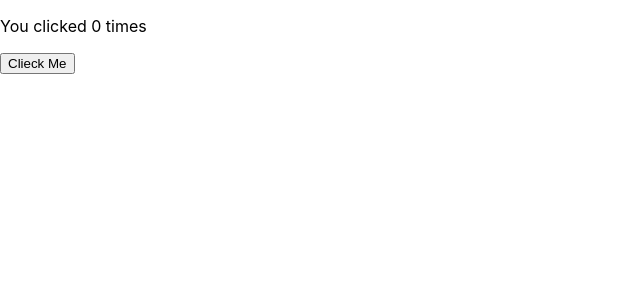
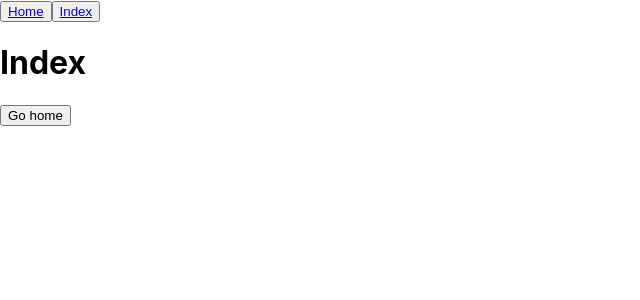
Before and after one commit to future-mi/40th-studying-group, a React (Create React App) app: page / in a window 1280 px wide. Shown: the top 300 px of the page, without its empty margins (0-640 px from the left). Built offline with nearby package versions, Linux system fonts and the light colour scheme.

Commit message:
2023-11-14 빡공단 40기 14강. 리액트에게 주소를 알려주는 Hook

```diff
--- a/package.json
+++ b/package.json
@@ -8,6 +8,7 @@
     "@testing-library/user-event": "^13.5.0",
     "react": "^18.2.0",
     "react-dom": "^18.2.0",
+    "react-router-dom": "^6.18.0",
     "react-scripts": "5.0.1",
     "web-vitals": "^2.1.4"
   },
--- a/src/App.js
+++ b/src/App.js
@@ -1,25 +1,51 @@
-import React, {useState, useEffect } from "react";
+import React from "react"; // import useState
+import {
+  BrowserRouter,
+  Routes,
+  Route,
+  Link,
+  useNavigate
+} from "react-router-dom";
 
-function App(){
-  const [ count, setCount ] = useState(0);
+function App() {
+  return (
+    <BrowserRouter>
+      <button>
+        <Link to="/home">Home</Link>
+      </button>
+      <button>
+        <Link to="/">Index</Link>
+      </button>
 
-  useEffect(
-    () => {
-      console.log("useEffect");
-      document.title = 'You clicked ${count} times';
-    }
-  )
+      <Routes>
+        <Route path="/" element={<Index />} />
+        <Route path="/home" element={<Home />} />
+      </Routes>
+    </BrowserRouter>
+  );
+}
 
-    return (
-      <>
-        <p> You clicked {count} times </p>
-        <button onClick={
-          () => {
-            console.log("Click");
-            setCount(count + 1);
-          }
-        }>Clieck Me</button>
-      </>
-    )
+function Index() {
+  var navigate = useNavigate();
+  function handleClick() {
+    navigate("/home");  // 입력받은 경로로 이동한다
+  }
+
+  return (
+    <>
+      <h1>Index</h1>
+      <button onClick={handleClick}>Go home</button>
+    </>
+  );
 }
+
+function Home() {
+  return (
+    <>
+      <h2>Home</h2>
+      <p>This is home</p>
+    </>
+  );
+}
+
 export default App;
```
Also changed, not shown: 1 other file (tests, documents, lock files or other folders).
